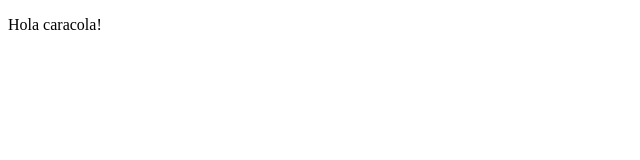
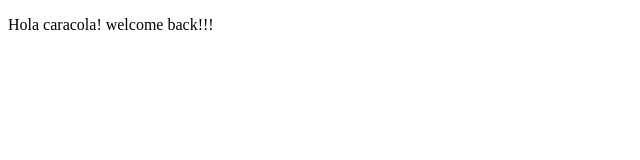
Before and after one commit to carlitosalcala/carlitosalcala.github.io, a plain HTML site: page index_old.html in a window 1280 px wide. Shown: the whole page, without its empty margins (0-640 px from the left). Drawn offline with Linux system fonts and the light colour scheme.

Commit message:
test ssh keys

```diff
--- a/index_old.html
+++ b/index_old.html
@@ -8,6 +8,6 @@
     </head>
     <script src="heart_rate.js"></script>
     <body>
-        <p>Hola caracola!</p>
+        <p>Hola caracola! welcome back!!!</p>
     </body>
 </html>
```
